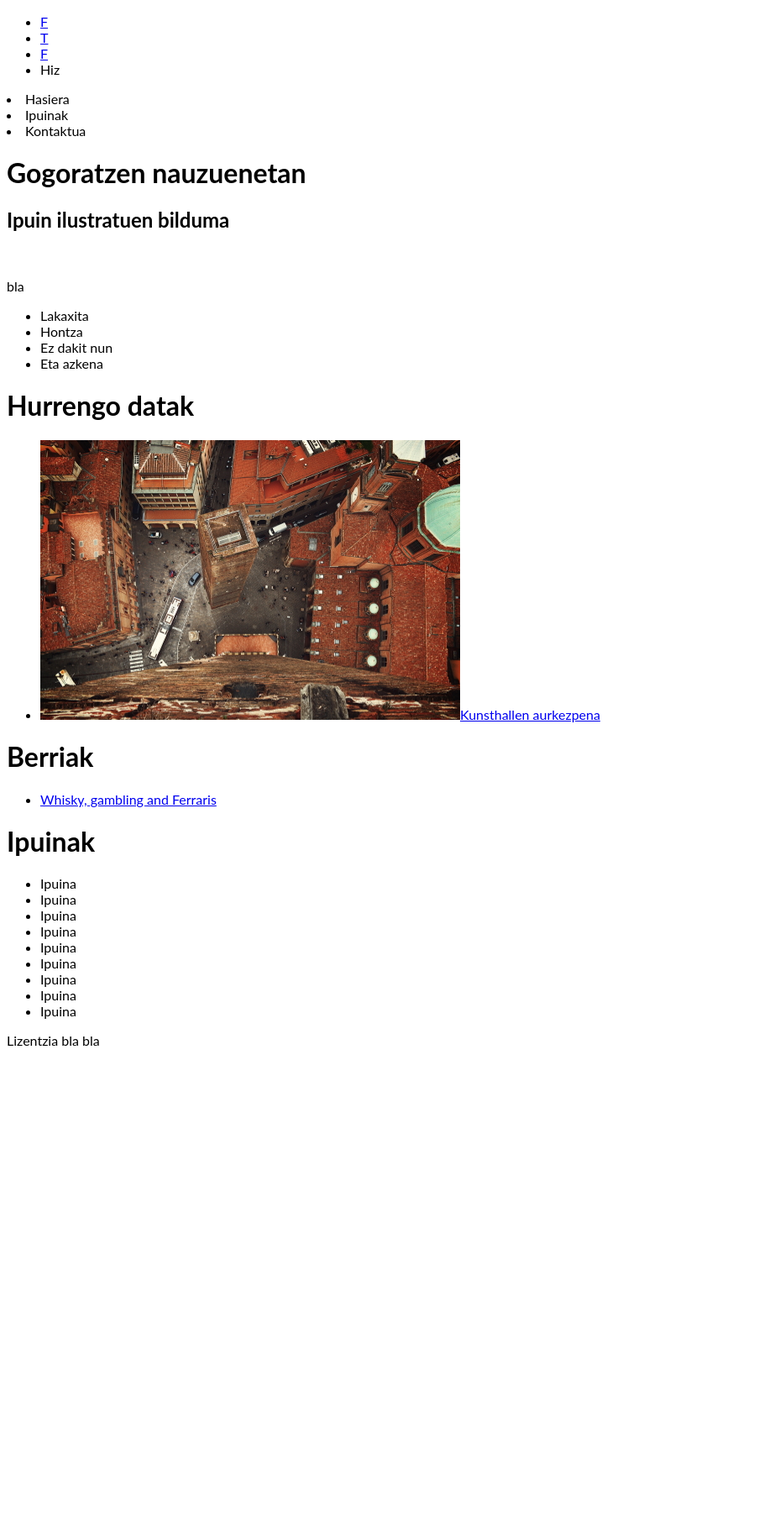
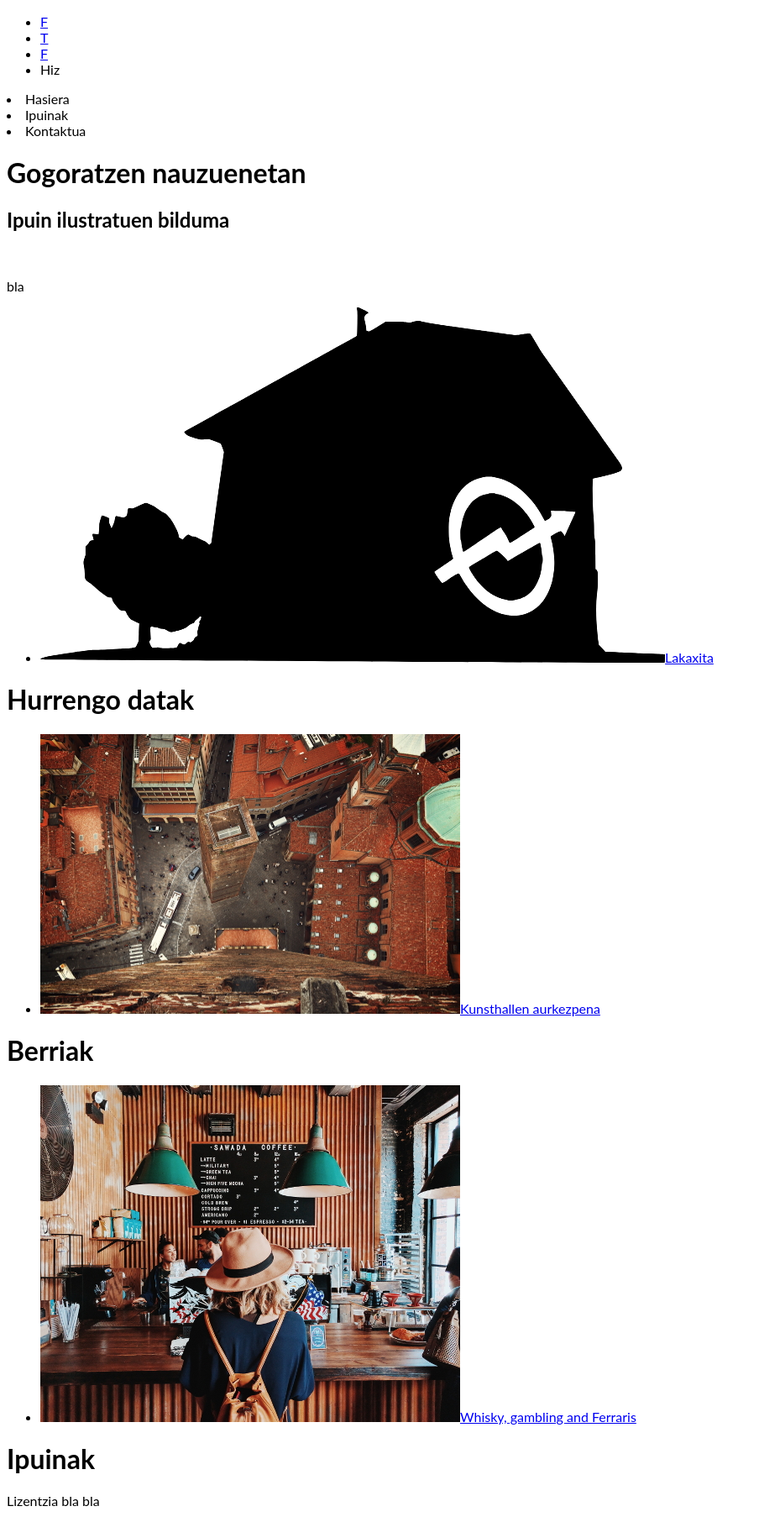
Before and after one commit to GogoratzenNauzuenetan/gogoratzennauzuenetan.github.io, a Jekyll site: the page built from index.html, in a window 1280 px wide. Shown: the whole page at 84% size, without its empty margins (0-904 px from the left). Built offline with Jekyll 4.4.1, drawn with Linux system fonts in a browser that asks for light colours; before the commit the page ends 1264 px from its top, so only the background shows below that.

Commit message:
Added stores list in index

```diff
--- a/_config.yml
+++ b/_config.yml
@@ -11,3 +11,5 @@ timezone: "Europe/Paris"
 # Collections
 collections:
   - events
+  - stories
+  - stores
--- a/index.html
+++ b/index.html
@@ -8,10 +8,9 @@ layout: default
 </div>
 
 <ul id="sale">
-  <li>Lakaxita</li>
-  <li>Hontza</li>
-  <li>Ez dakit nun</li>
-  <li>Eta azkena</li>
+    {% for store in site.stores %}
+    <li><a href="{{ store.url }}"><img src="{{ store.logo }}"/></a><a href="{{ store.url }}">{{ store.title }}</a></li>
+    {% endfor %}
 </ul>
 
 <div id="presentations">
@@ -27,7 +26,7 @@ layout: default
   <h1>Berriak</h1>
   <ul>
     {% for post in site.posts %}
-    <li><a href="{{ post.url }}"><img src="{{ post.thumbnail }}"/></a><a href="{{ post.url }}">{{ post.title }}</a></li>
+    <li><a href="{{ post.url }}"><img src="{{ post.image }}"/></a><a href="{{ post.url }}">{{ post.title }}</a></li>
     {% endfor %}
   </ul>
 </div>
@@ -35,14 +34,8 @@ layout: default
 <div id="stories">
   <h1>Ipuinak</h1>
   <ul>
-    <li><img src=""/>Ipuina</li>
-    <li><img src=""/>Ipuina</li>
-    <li><img src=""/>Ipuina</li>
-    <li><img src=""/>Ipuina</li>
-    <li><img src=""/>Ipuina</li>
-    <li><img src=""/>Ipuina</li>
-    <li><img src=""/>Ipuina</li>
-    <li><img src=""/>Ipuina</li>
-    <li><img src=""/>Ipuina</li>
+    {% for story in site.stories %}
+    <li><a href="{{ story.url }}"><img src="{{ story.image }}"/></a><a href="{{ story.url }}">{{ story.title }}</a></li>
+    {% endfor %}
   </ul>
 </div>
```
Also changed, not shown: _stores/lakaxita.md (added, +5 -0 lines), images/stores/lakaxita.svg (added), 1 other file.
